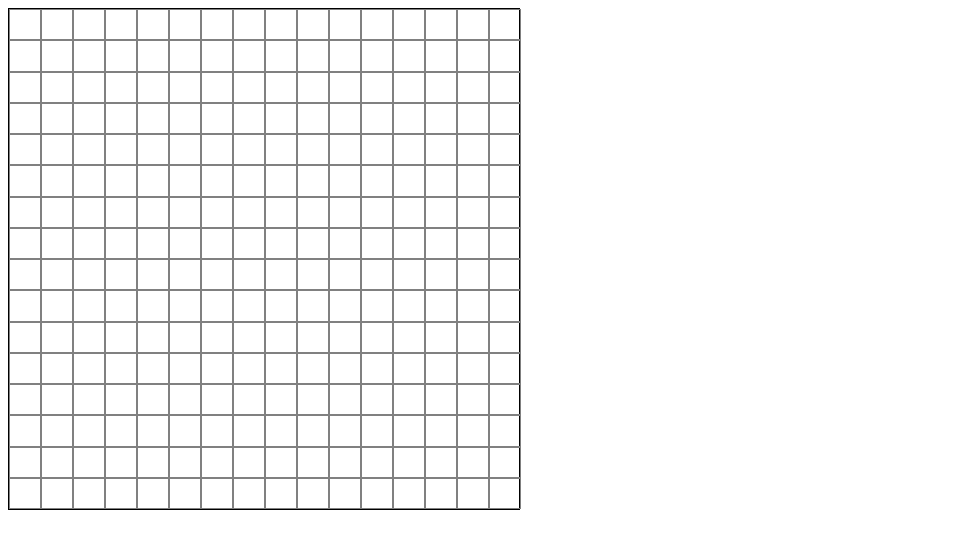
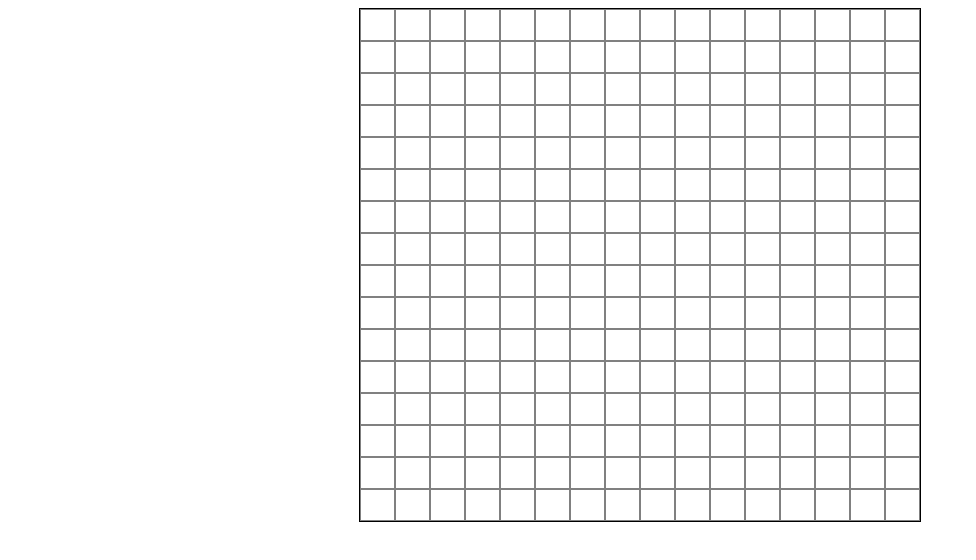
Before and after one commit to chcken05/-Project-Etch-a-Sketch-, a plain HTML site: page index.html in a window 1280 px wide. Shown: the whole page, without its empty margins (0-976 px from the left). Drawn offline with Linux system fonts and the light colour scheme.

Commit message:
fix spacing

```diff
--- a/style.css
+++ b/style.css
@@ -1,19 +1,19 @@
 .container {
-  width: 510px;
-  height: 500px;
-
+  width: 560px;
   display: flex;
+  flex-wrap: wrap;
+  margin: auto;
   border: 1px solid black;
 }
 
 .gridRow {
   display: flex;
-  flex-direction: column;
-  flex: 1 0 auto;
+  width: 100%;
 }
 
 .cells {
   width: 30px;
   height: 30px;
   border: 1px solid gray;
+  width: 100%;
 }
```
